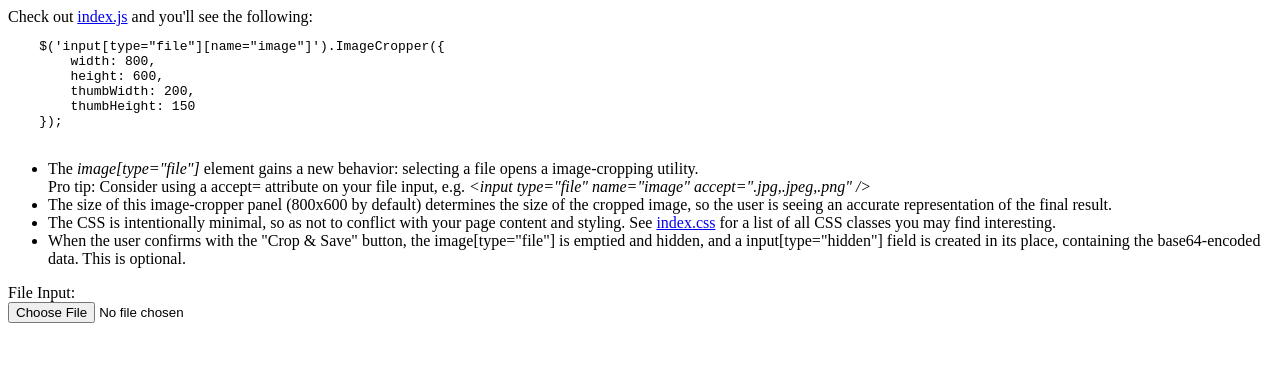
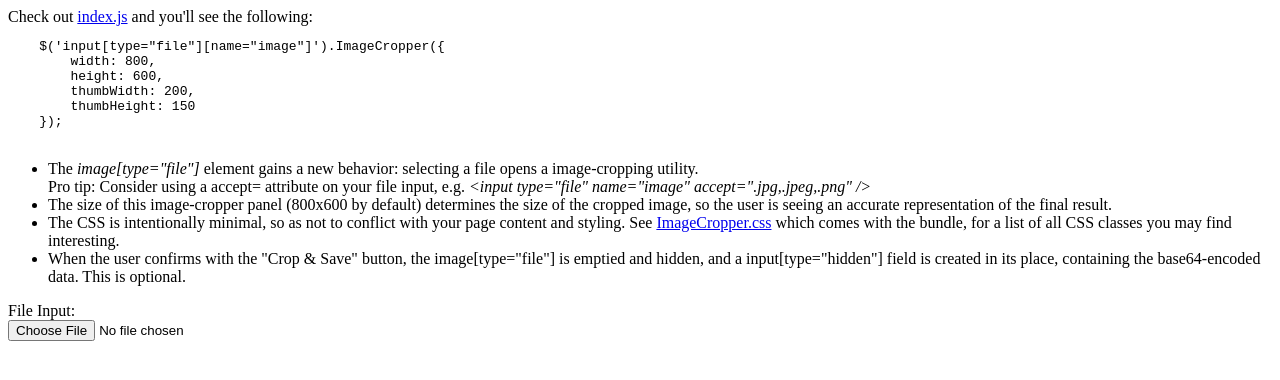
Before and after one commit to gregallensworth/ImageCropper, a plain HTML site: page index.html in a window 1280 px wide. Drawn offline with nearby package versions, Linux system fonts and the light colour scheme.

Commit message:
HTML demo cleanup and documentation

```diff
--- a/index.html
+++ b/index.html
@@ -33,7 +33,7 @@
             The size of this image-cropper panel (800x600 by default) determines the size of the cropped image, so the user is seeing an accurate representation of the final result.
         </li>
         <li>
-            The CSS is intentionally minimal, so as not to conflict with your page content and styling. See <a href="ImageCropper.css" target="_blank">index.css</a> for a list of all CSS classes you may find interesting.
+            The CSS is intentionally minimal, so as not to conflict with your page content and styling. See <a href="ImageCropper.css" target="_blank">ImageCropper.css</a> which comes with the bundle, for a list of all CSS classes you may find interesting.
         </li>
         <li>
             When the user confirms with the &quot;Crop &amp; Save&quot; button, the image[type="file"] is emptied and hidden, and a input[type="hidden"] field is created in its place, containing the base64-encoded data. This is optional.
```
